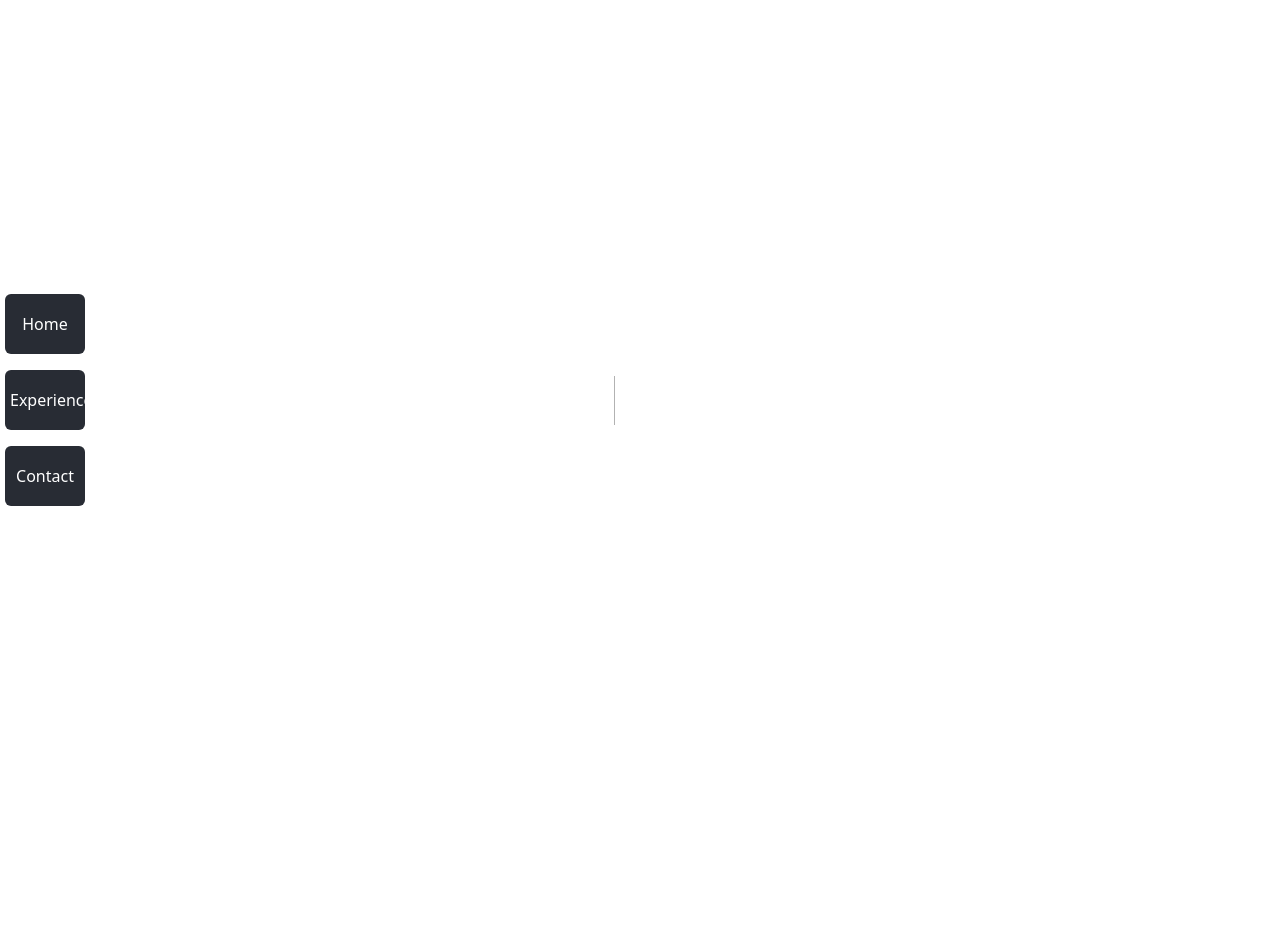
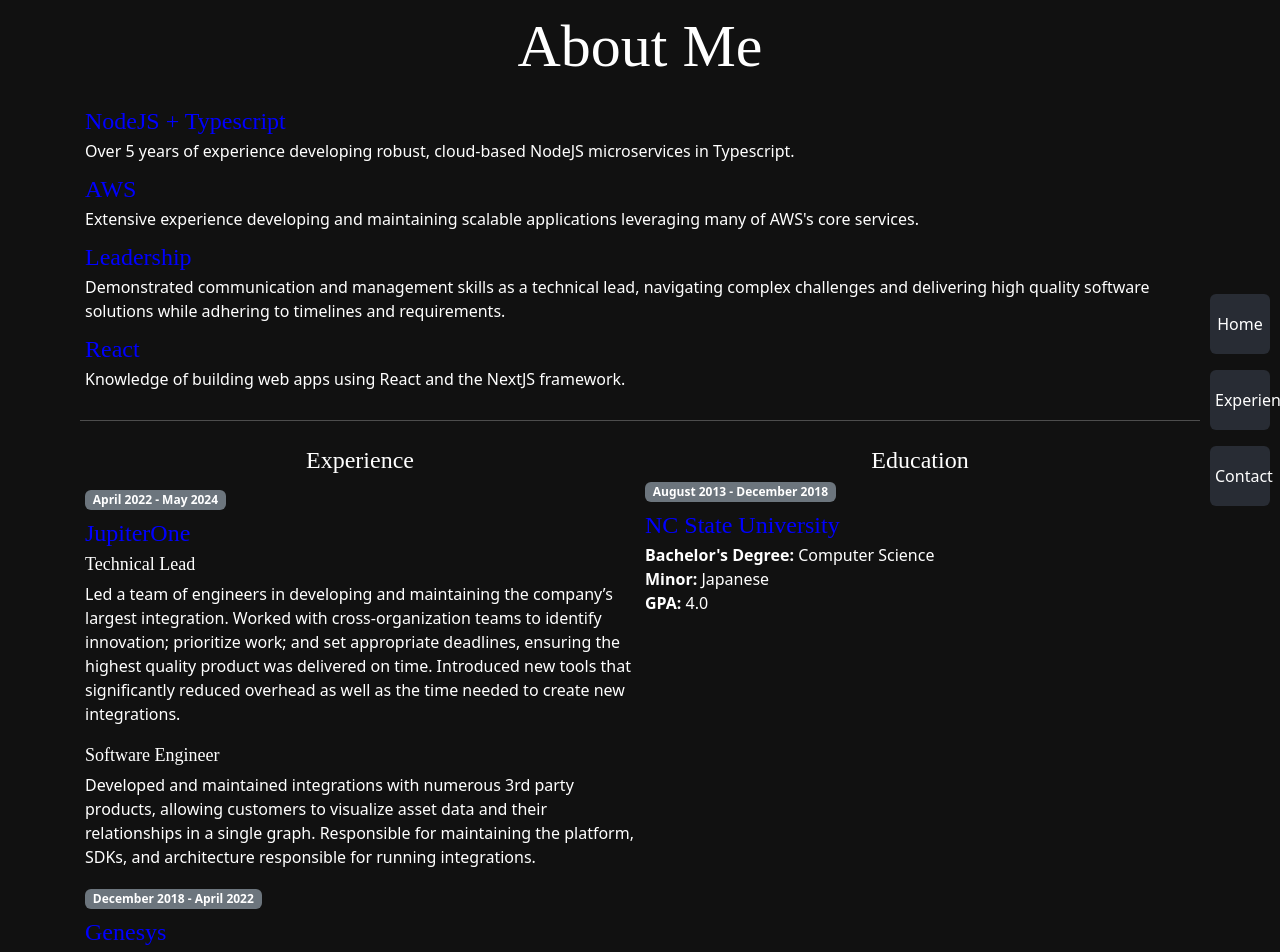
Before and after one commit to JakeFerrero/portfolio, a Next.js app: page /experience in a window 1280 px wide. Before the commit this address had no page. Shown: the top 952 px of the page. Before the commit the page ends 800 px from the top, so only its background shows below. Built offline with nearby package versions, Linux system fonts and the light colour scheme.

Commit message:
Create experience and contact page, also organize code

```diff
--- /dev/null
+++ b/src/app/components/experience.module.css
@@ -0,0 +1,55 @@
+.header {
+  padding-left: 20px;
+  padding-right: 20px;
+  padding-top: 0;
+  padding-bottom: 0;
+}
+
+.headerText {
+  font-family: 'Copperplate';
+  font-size: 60px;
+  text-align: center;
+}
+
+.skillContainer {
+  padding: 5px;
+}
+
+.skillTitle {
+  font-family: 'Copperplate';
+  color: blue;
+  font-size: 24px;
+  margin: 0;
+}
+
+.expTitle {
+  font-family: 'Copperplate';
+  font-size: 18px;
+  margin-bottom: 4px;
+}
+
+.ulist {
+  list-style-type: none; /* Remove bullets */
+  padding: 0; /* Remove padding */
+  margin: 0; /* Remove margins */
+}
+
+.litem {
+  margin: 8px 0;
+}
+
+.expEduWrapper {
+  display: flex;
+}
+
+.expEduContainer {
+  flex: 1;
+  padding: 5px;
+}
+
+.expEduHeader {
+  font-family: 'Copperplate';
+  font-size: 24px;
+  margin-bottom: 0;
+  text-align: center;
+}
--- a/src/app/components/main.module.css
+++ b/src/app/components/home.module.css
@@ -1,19 +1,7 @@
-.wrapper {
-  width: 100%;
-  height: 100%;
-  display: flex;
-}
-
-.childContainer {
-  flex: 1;
-  height: 100%;
-  padding-left: 10px;
-  color: #ffffff;
-}
-
 .homeContainer {
   display: flex;
   height: 100%;
+  width: 100%;
 }
 
 .selfieContainer {
@@ -26,11 +14,8 @@
 
 .textContainer {
   flex: 1;
-  padding-left: 50px;
-  padding-right: 50px;
-  padding-top: 10px;
-  padding-bottom: 10px;
-  max-width: 50%;
+  padding-left: 40px;
+  max-width: 90%;
   display: flex;
   justify-content: center;
   flex-direction: column;
--- /dev/null
+++ b/src/app/components/root.module.css
@@ -0,0 +1,14 @@
+.container {
+  width: 100%;
+  height: 100%;
+}
+
+.childContainer {
+  height: 100%;
+  width: 100%;
+  padding-left: 80px;
+  padding-right: 80px;
+  padding-top: 10px;
+  padding-bottom: 10px;
+  color: #ffffff;
+}
--- a/src/app/components/sidebar.module.css
+++ b/src/app/components/sidebar.module.css
@@ -1,16 +1,18 @@
 .sidebarContainer {
   height: 100%;
-  width: 90px;
-  padding-left: 5px;
-  padding-right: 5px;
+  width: 80px;
+  padding: 10px;
   display: flex;
   background: transparent;
+  position: absolute;
+  top: 0px;
+  right: 0px;
 }
 
 .myButton {
-  width: 80px;
+  width: 60px;
   height: 60px;
   padding: 5px;
+  border: 0;
   background: #282c34;
-  border: 0;
 }
--- a/src/app/components/sidebar.tsx
+++ b/src/app/components/sidebar.tsx
@@ -2,7 +2,7 @@
 
 export default function Sidebar() {
   return (
-    <div className="vstack gap-3 justify-content-center">
+    <div className={`vstack gap-3 justify-content-center ${style.sidebarContainer}`}>
       <button type="button" className={`btn btn-secondary ${style.myButton}`}>
         Home
       </button>
--- /dev/null
+++ b/src/app/experience/page.tsx
@@ -0,0 +1,98 @@
+import style from '../components/experience.module.css';
+
+export default function Experience() {
+  return (
+    <>
+      <div className={style.header}>
+        <h1 className={style.headerText}>About Me</h1>
+      </div>
+      <div className={style.skillContainer}>
+        <ul className={style.ulist}>
+          <li className={style.litem}>
+            <span className={style.skillTitle}>NodeJS + Typescript</span>
+            <br />
+            Over 5 years of experience developing robust, cloud-based NodeJS microservices in Typescript.
+          </li>
+          <li className={style.litem}>
+            <span className={style.skillTitle}>AWS</span>
+            <br />
+            Extensive experience developing and maintaining scalable applications leveraging many of AWS&apos;s core
+            services.
+          </li>
+          <li className={style.litem}>
+            <span className={style.skillTitle}>Leadership</span>
+            <br />
+            Demonstrated communication and management skills as a technical lead, navigating complex challenges and
+            delivering high quality software solutions while adhering to timelines and requirements.
+          </li>
+          <li className={style.litem}>
+            <span className={style.skillTitle}>React</span>
+            <br />
+            Knowledge of building web apps using React and the NextJS framework.
+          </li>
+        </ul>
+      </div>
+      <hr />
+      <div className={style.expEduWrapper}>
+        <div className={style.expEduContainer}>
+          <p className={style.expEduHeader}>Experience</p>
+          <ul className={style.ulist}>
+            <li className={style.litem}>
+              <div style={{ paddingBottom: '5px' }}>
+                <span className="badge badge-pill bg-secondary">April 2022 - May 2024</span>
+              </div>
+              <p className={style.skillTitle}>JupiterOne</p>
+              <p className={style.expTitle}>Technical Lead</p>
+              <p>
+                Led a team of engineers in developing and maintaining the company’s largest integration. Worked with
+                cross-organization teams to identify innovation; prioritize work; and set appropriate deadlines,
+                ensuring the highest quality product was delivered on time. Introduced new tools that significantly
+                reduced overhead as well as the time needed to create new integrations.
+              </p>
+              <p className={style.expTitle}>Software Engineer</p>
+              <p>
+                Developed and maintained integrations with numerous 3rd party products, allowing customers to visualize
+                asset data and their relationships in a single graph. Responsible for maintaining the platform, SDKs,
+                and architecture responsible for running integrations.
+              </p>
+            </li>
+            <li>
+              <div style={{ paddingBottom: '5px' }}>
+                <span className="badge badge-pill bg-secondary">December 2018 - April 2022</span>
+              </div>
+              <p className={style.skillTitle}>Genesys</p>
+              <p className={style.expTitle}>Software Engineer</p>
+              <p>TODO</p>
+            </li>
+            <li>
+              <div style={{ paddingBottom: '5px' }}>
+                <span className="badge badge-pill bg-secondary">May 2016 - December 2016</span>
+              </div>
+              <p className={style.skillTitle}>Oracle</p>
+              <p className={style.expTitle}>Cloud Developer (Internship)</p>
+              <p>TODO</p>
+            </li>
+          </ul>
+        </div>
+        <div className={style.expEduContainer}>
+          <p className={style.expEduHeader}>Education</p>
+          <ul className={style.ulist}>
+            <li>
+              <div style={{ paddingBottom: '5px' }}>
+                <span className="badge badge-pill bg-secondary">August 2013 - December 2018</span>
+              </div>
+              <p className={style.skillTitle}>NC State University</p>
+              <p>
+                <b>Bachelor&apos;s Degree:</b> Computer Science
+                <br />
+                <b>Minor:</b> Japanese
+                <br />
+                <b>GPA:</b> 4.0
+              </p>
+            </li>
+          </ul>
+        </div>
+      </div>
+    </>
+  );
+}
--- a/src/app/layout.tsx
+++ b/src/app/layout.tsx
@@ -1,20 +1,34 @@
 import 'bootstrap/dist/css/bootstrap.css';
-import style from './components/main.module.css';
+import style from './components/root.module.css';
 import Sidebar from './components/sidebar';
-import sidebarStyle from './components/sidebar.module.css';
 import './globals.css';
 
 export default function RootLayout({ children }: { children: React.ReactNode }) {
   // left side, 3 verticle buttons - home, about, contact
   // home is just: name, title, about me and pic, download link with resume
   // contact is an email div
+
+  // on exp page, top is skills, bottom is half exp, hald edu
+  // for skills part, list where each li is a one word header, then under that is
+  // sentence describing.
+  // Ex.
+  // AWS
+  // Extensive experience developing distributed, cloud-based microservices leveraging many
+  // of AWS's services
+  // NodeJS + Typescript
+  // AWS
+  // Leadership
+  // CICD??
+  // React
+
+  // on exp page, for exp section
+  // 2 divs side by side - if page is to short, stack them
+  // each element is a COMPONENT - resumeComponent
   return (
     <html lang="en">
       <body>
-        <div className={style.wrapper}>
-          <div className={sidebarStyle.sidebarContainer}>
-            <Sidebar />
-          </div>
+        <div className={style.container}>
+          <Sidebar />
           <div className={style.childContainer}>{children}</div>
         </div>
       </body>
```
Also changed, not shown: src/app/components/contact.module.css (added, +25 -0 lines), src/app/components/home.tsx (added, +32 -0 lines), src/app/contact/layout.tsx (added, +7 -0 lines), src/app/contact/page.tsx (added, +22 -0 lines), src/app/page.tsx (+3 -29 lines).
